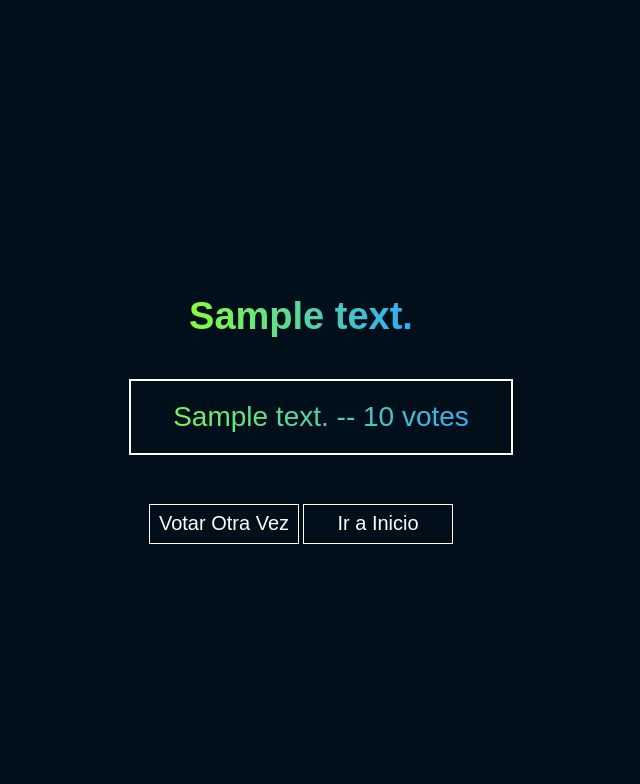
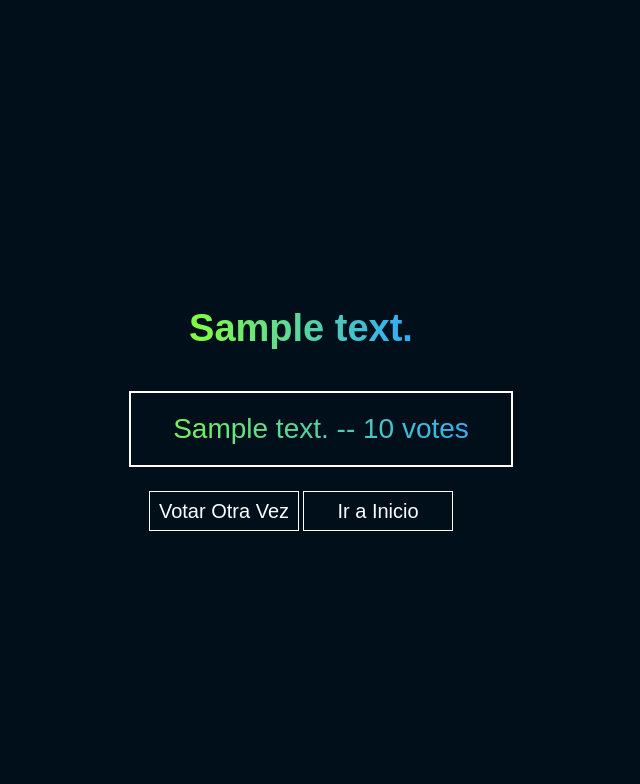
Before and after one commit to codexnoise/polls_app, a Django app: template polls_app/polls/templates/polls/results.html in a window 1280 px wide. Shown: the top 784 px of the page, without its empty margins (339-979 px from the left). Run offline with Django 3.2, Linux system fonts and the light colour scheme; the template is opened without the code that fills it: most values are stand-ins (such as "Sample title", 1, 10 or a date in 2020).

Commit message:
change button class

```diff
--- a/polls_app/polls/static/polls/results.css
+++ b/polls_app/polls/static/polls/results.css
@@ -8,10 +8,11 @@ h1{
     font-size: 38px;
 }
 
-button[type="button"] {
+#btn-results {
     -webkit-text-fill-color: white;
     background-color: hsl(205, 100%, 5%);
     border: 1px solid white;
+    margin-top: -5px;
     font-size: 20px;
     height: 40px;
     width: 150px;
--- a/polls_app/polls/templates/polls/results.html
+++ b/polls_app/polls/templates/polls/results.html
@@ -23,11 +23,13 @@
     <table>
       <td>
         <a href=" {% url 'polls:details' question.id %} "
-          ><button type="button">Votar Otra Vez</button>
+          ><button type="button" id="btn-results">Votar Otra Vez</button>
         </a>
       </td>
       <td>
-        <a href="/polls/"><button type="button">Ir a Inicio</button> </a>
+        <a href="/polls/"
+          ><button type="button" id="btn-results">Ir a Inicio</button>
+        </a>
       </td>
     </table>
   </body>
```
